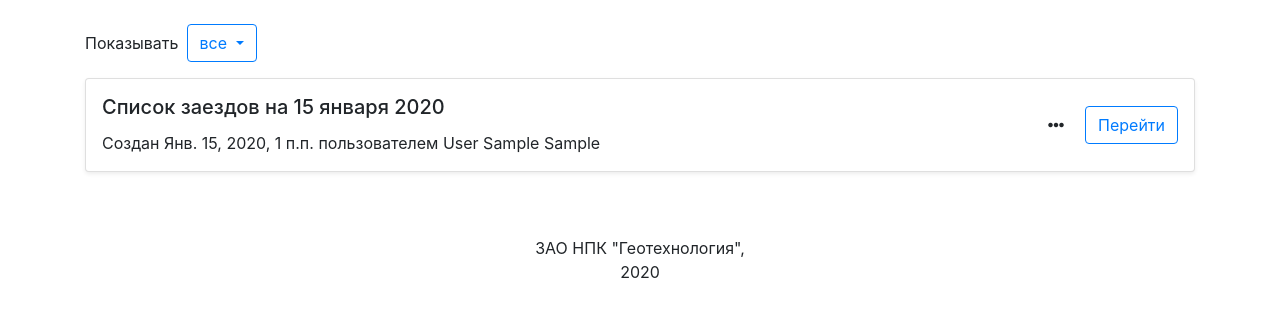
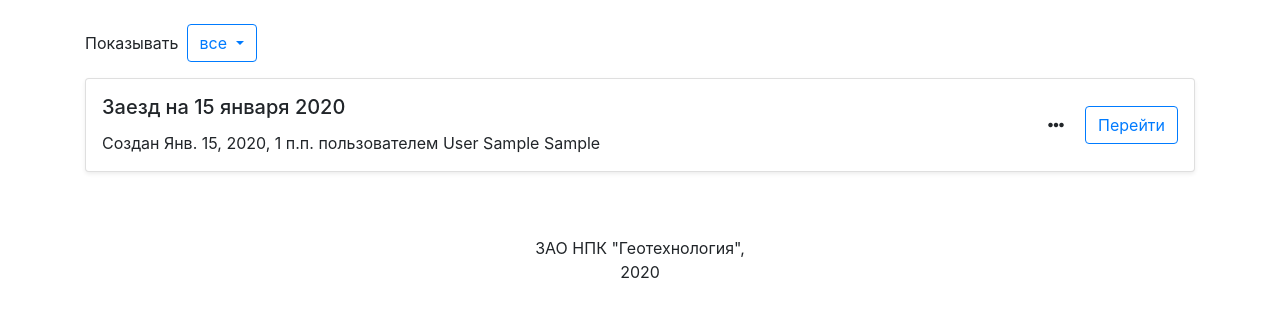
Before and after one commit to privategspot/movementcontrol, a Django app: a page that uses main/templates/main/movement-lists/movement-lists.html in a window 1280 px wide. Shown: the part 192-509 px from the top of the page. Run offline with Django 3.2, Linux system fonts and the light colour scheme; tables that the repository leaves empty hold one stand-in row (values such as "Sample post"); some libraries are stand-ins or nearby versions.

Commit message:
The names of the list types have been changed

```diff
--- a/main/forms.py
+++ b/main/forms.py
@@ -27,7 +27,7 @@ class CreateMovementListForm(forms.ModelForm):
         model = MovementList
         fields = ["list_type", "scheduled_datetime"]
         labels = {
-            "scheduled_datetime": "Дата заезда/отъезда"
+            "scheduled_datetime": "Дата заезда/выезда"
         }
         widgets = {
             "scheduled_datetime": forms.DateTimeInput(
@@ -46,7 +46,7 @@ class EditMovementListForm(forms.ModelForm):
         model = MovementList
         fields = ["scheduled_datetime"]
         labels = {
-            "scheduled_datetime": "Дата заезда/отъезда"
+            "scheduled_datetime": "Дата заезда/выезда"
         }
         widgets = {
             "scheduled_datetime": forms.DateTimeInput(
--- a/main/models.py
+++ b/main/models.py
@@ -113,7 +113,7 @@ class MovementList(models.Model):
     LEAVING = "LVN"
     TYPES_OF_LIST = [
         (ARRIVING, "Заезд"),
-        (LEAVING, "Отъезд"),
+        (LEAVING, "Выезд"),
     ]
     list_type = models.CharField(
         "Тип списка",
@@ -200,8 +200,8 @@ class MovementList(models.Model):
         return is_creator or user.has_perm("main.delete_movementlist")
 
     def __str__(self):
-        return "Список %sов на %s" % (
-            self.list_type_humanize,
+        return "%s на %s" % (
+            self.list_type_humanize.title(),
             datetime_to_current_tz(
                 self.scheduled_datetime
             ).strftime("%d.%m.%Y"),
--- a/main/templates/main/movement-lists/movement-lists.html
+++ b/main/templates/main/movement-lists/movement-lists.html
@@ -35,7 +35,7 @@
         <div class="dropdown-menu" aria-labelledby="dropdownMenuLink">
           <a class="dropdown-item" href="{{ request.path }}">все</a>
           <a class="dropdown-item" href="{{ request.path }}?show=arrivals">только заезды</a>
-          <a class="dropdown-item" href="{{ request.path }}?show=departures">только отъезды</a>
+          <a class="dropdown-item" href="{{ request.path }}?show=departures">только выезды</a>
         </div>
       </div>
     </div>
@@ -63,7 +63,7 @@
               <div class="card-body d-flex align-items-center flex-row p-3">
                 <div>
                   <h5 class="card-title">
-                    Список {{ mlist.obj.list_type_humanize }}ов на {{ mlist.obj.scheduled_datetime|date:"d E Y" }}
+                    {{ mlist.obj.list_type_humanize|title }} на {{ mlist.obj.scheduled_datetime|date:"d E Y" }}
                     {% if mlist.obj.was_changed %}
                     <span class="badge badge-info ml-1">перенесённый</span>
                     {% endif %}
```
Also changed, not shown: main/migrations/0013_auto_20201124_1626.py (added).
